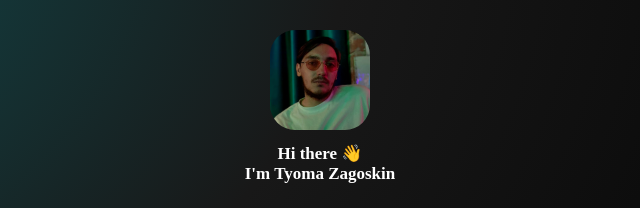
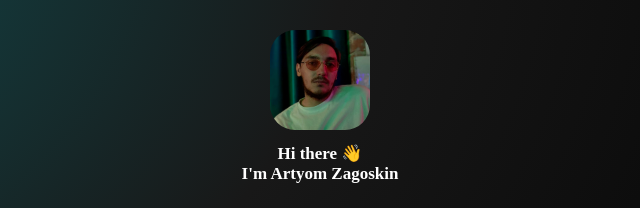
Before and after one commit to Inxel/links, a plain HTML site: page index.html in a window 1280 px wide. Shown: the top 208 px of the page, 320-960 px from the left. Drawn offline with Linux system fonts and the light colour scheme; a web font is replaced by a local one.

Commit message:
Update index.html

```diff
--- a/index.html
+++ b/index.html
@@ -2,7 +2,7 @@
     <head>
         <meta name="viewport" content="width=device-width, initial-scale=1">
             <meta charset="UTF-8">
-            <title>Tyoma Zagoskin</title>
+            <title>Artyom Zagoskin</title>
             <link rel="stylesheet" href="assets/css/style.css">
             <link rel="stylesheet" href="assets/css/font-awesome.min.css">
             <link rel="icon" href="assets/images/tyomazago.jpg" type="image/x-icon" />
@@ -17,7 +17,7 @@
             <spam id="Name">
                 Hi there 👋
                 <br>
-                I'm Tyoma Zagoskin
+                I'm Artyom Zagoskin
             </spam>
 
             <div id="linksbutton">
```
